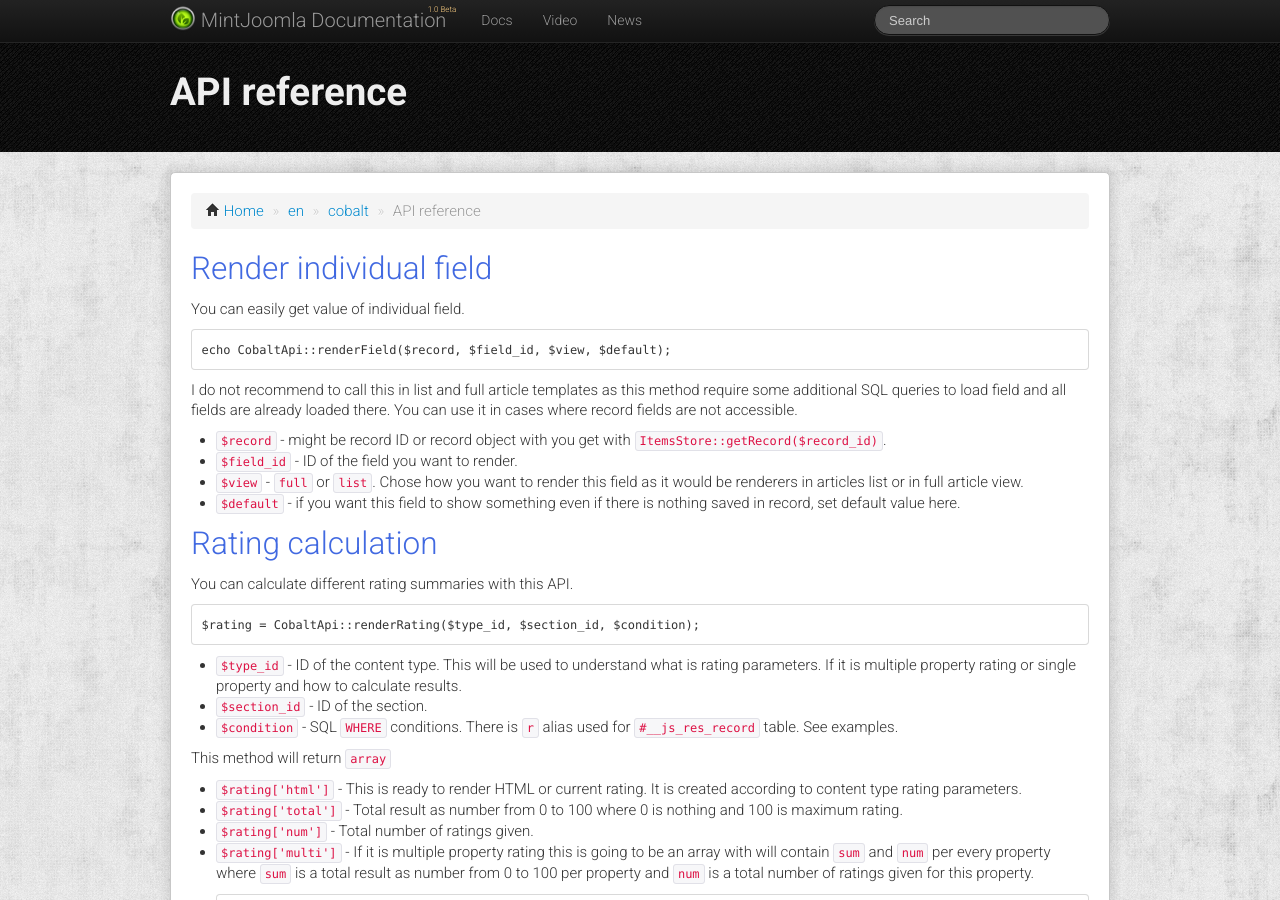
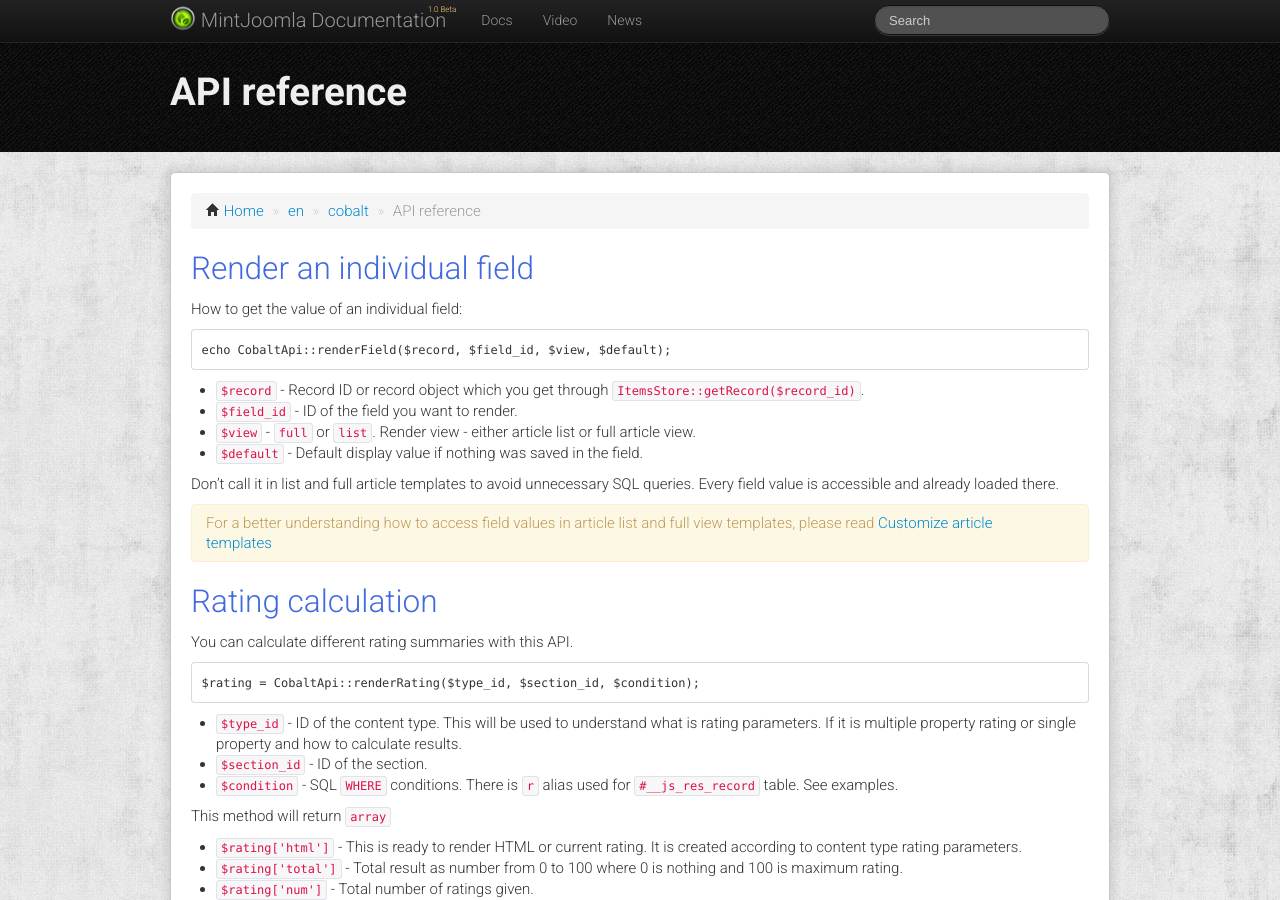
Before and after one commit to MintJoomla/MintJoomla.github.io, a Jekyll site: the page built from en/cobalt/_posts/developer/2013-01-01-api-reference.md, in a window 1280 px wide and 900 px high. Built offline with Jekyll 4.4.1, drawn with Linux system fonts in a browser that asks for light colours; comment, search, counter and statistics services are not loaded.

Commit message:
Update 2013-01-01-api-reference.md
rephrased first paragraph

```diff
--- a/en/cobalt/_posts/developer/2013-01-01-api-reference.md
+++ b/en/cobalt/_posts/developer/2013-01-01-api-reference.md
@@ -4,18 +4,19 @@ title:  "API reference"
 date:   2013-01-01 12:30:30
 tags: developer API
 ---
-## Render individual field
+## Render an individual field
 
-You can easily get value of individual field.
+How to get the value of an individual field:
 
 	echo CobaltApi::renderField($record, $field_id, $view, $default);
 
-I do not recommend to call this in list and full article templates as this method require some additional SQL queries to load field and all fields are already loaded there. You can use it in cases where record fields are not accessible.
+- `$record` -  Record ID or record object which you get through `ItemsStore::getRecord($record_id)`.
+- `$field_id` - ID of the field you want to render.
+- `$view` - `full` or `list`. Render view - either article list or full article view.
+- `$default` - Default display value if nothing was saved in the field.
 
-- `$record` -  might be record ID or record object with you get with `ItemsStore::getRecord($record_id)`.
-- `$field_id` - ID of the field you want to render.
-- `$view` - `full` or `list`. Chose how you want to render this field as it would be renderers in articles list or in full article view.
-- `$default` - if you want this field to show something even if there is nothing saved in record, set default value here.
+Don't call it in list and full article templates to avoid unnecessary SQL queries. Every field value is accessible and already loaded there.
+<div class="alert">For a better understanding how to access field values in article list and full view templates, please read <a href="/en/cobalt/custom-templates-article/">Customize article templates</a></div>
 
 ## Rating calculation
 
```
